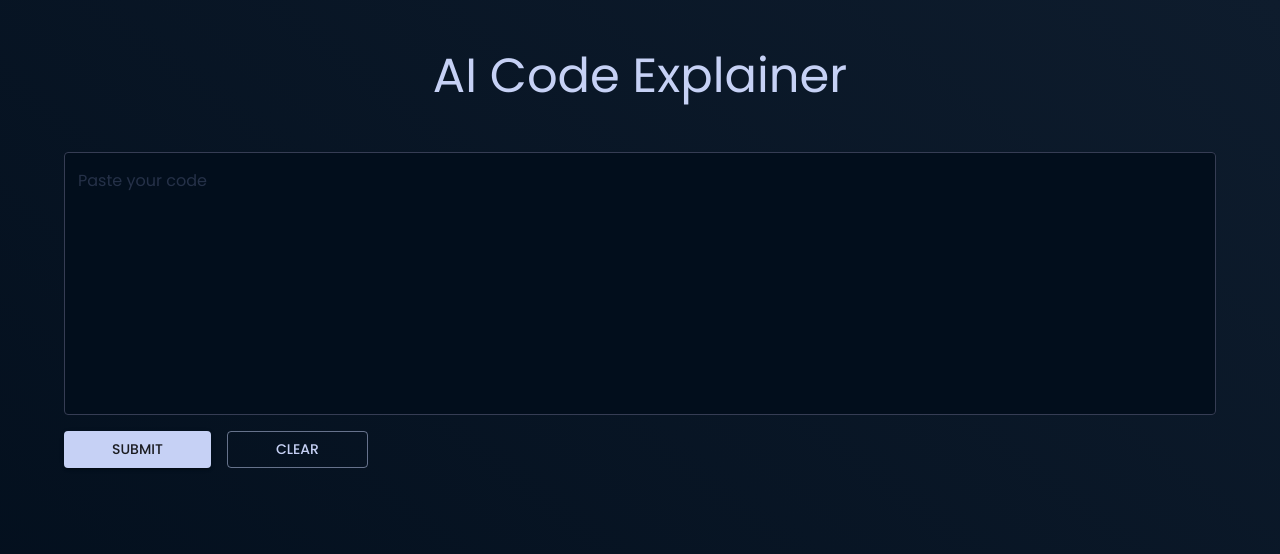
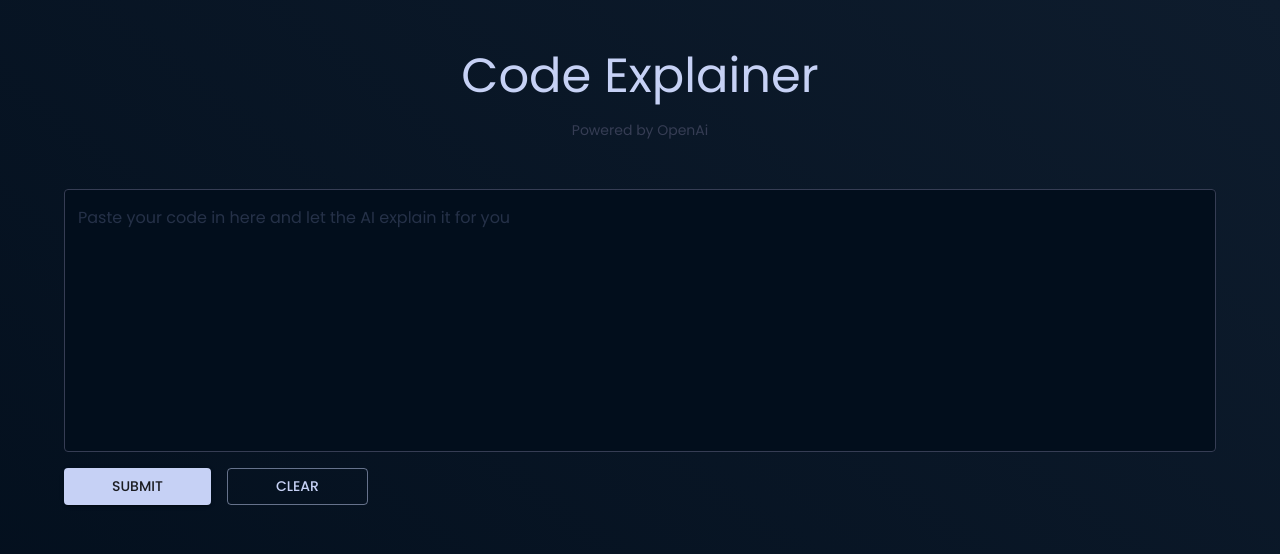
Before and after one commit to Andriy1221/ai-code-explainer, a Next.js app: page / in a window 1280 px wide. Shown: the top 554 px of the page. Built offline with nearby package versions, Linux system fonts and the light colour scheme.

Commit message:
add powered by openai and change placeholder in input field

```diff
--- a/pages/index.tsx
+++ b/pages/index.tsx
@@ -28,6 +28,7 @@ export default function Home() {
 
   return (
     <Container>
+      <Box sx={{ my: 6 }}>
         <Typography
           variant="h1"
           sx={{
@@ -35,15 +36,25 @@ export default function Home() {
             fontWeight: 400,
             color: "primary.main",
             textAlign: "center",
-          my: 6,
+            mb: 2,
           }}
         >
-        AI Code Explainer
+          Code Explainer
         </Typography>
+        <Typography
+          sx={{
+            fontSize: "0.875rem",
+            color: "#363d54",
+            textAlign: "center",
+          }}
+        >
+          Powered by OpenAi
+        </Typography>
+      </Box>
       <TextField
         multiline
         minRows={10}
-        placeholder="Paste your code"
+        placeholder="Paste your code in here and let the AI explain it for you"
         color="primary"
         value={input}
         onChange={(e) => setInput(e.target.value)}
```
Lines whose indentation alone changed are shown as unchanged.
